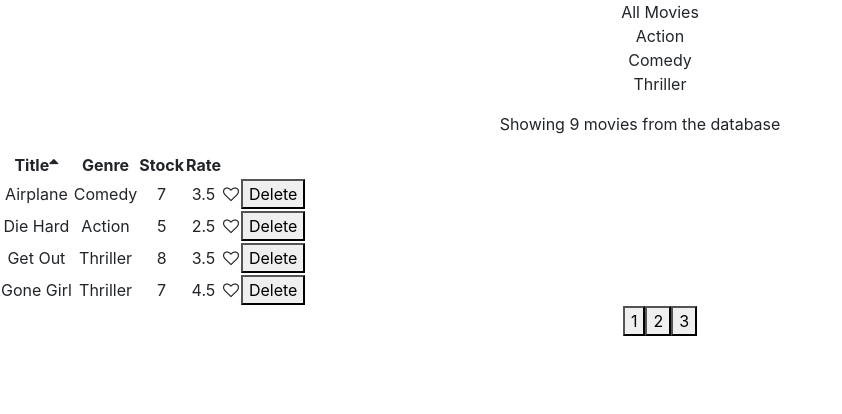
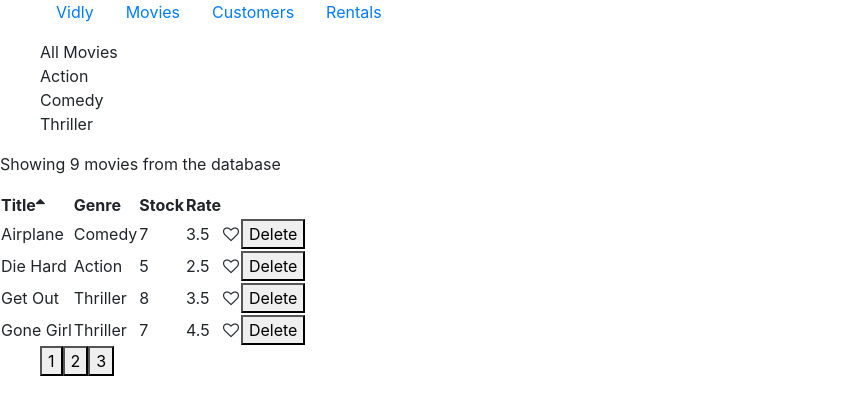
Before and after one commit to DhirajArun/VidlyReact, a React (Create React App) app: page /movies in a window 1280 px wide. Shown: the top 414 px of the page, without its empty margins (0-842 px from the left). Built offline with nearby package versions, Linux system fonts and the light colour scheme.

Commit message:
added the navbar

```diff
--- a/package.json
+++ b/package.json
@@ -11,6 +11,7 @@
     "prop-types": "^15.7.2",
     "react": "^17.0.2",
     "react-dom": "^17.0.2",
+    "react-router-dom": "^5.2.0",
     "react-scripts": "4.0.3",
     "underscore": "^1.13.0",
     "web-vitals": "^1.1.1"
--- a/src/App.js
+++ b/src/App.js
@@ -1,12 +1,26 @@
 import './App.css';
-import Movie from './components/movie'
+import React, {Component} from 'react'
+import Movie from './components/movie';
+import Customers from './components/customers';
+import Rentals from './components/rentals';
+import NotFound from './components/not-found';
+import NavBar from './components/navbar';
+import { Route, Switch, Redirect} from 'react-router-dom';
 
 
 function App() {
   return (
-    <div className="App">
-      <Movie />
-    </div>
+    <React.Fragment className="App">
+      <NavBar />
+      <Switch>
+        <Redirect from="/" exact to="/movies" />
+        <Route path="/movies" component={Movie} />
+        <Route path='/rentals' component={Rentals} />
+        <Route path='/customers' component={Customers} />
+        <Route path='/not-found' component={NotFound} />
+        <Redirect to='/not-found' />
+      </Switch>
+    </React.Fragment>
   );
 }
 
--- /dev/null
+++ b/src/components/customers.jsx
@@ -0,0 +1,10 @@
+import React, { Component } from "react";
+
+class Customers extends Component {
+  state = {};
+  render() {
+    return <h>Customers</h>;
+  }
+}
+
+export default Customers;
--- a/src/components/movie.jsx
+++ b/src/components/movie.jsx
@@ -14,7 +14,6 @@ class Movie extends Component {
     currentGenre: "564ad83s",
     currentPage: 1,
     sortColumn: { path: "title", order: "asc" },
-    sortingOrder: "asc",
   };
 
   handleDelete = (movie) => {
@@ -67,13 +66,8 @@ class Movie extends Component {
   };
 
   render() {
-    const {
-      movies,
-      currentPage,
-      genres,
-      currentGenre,
-      sortColumn,
-    } = this.state;
+    const { movies, currentPage, genres, currentGenre, sortColumn } =
+      this.state;
 
     const filteredMovie = this.filterMovie(movies, currentGenre);
     const sortedMovie = this.sortMovie(filteredMovie, sortColumn);
--- /dev/null
+++ b/src/components/navbar.jsx
@@ -0,0 +1,25 @@
+import React from "react";
+import { Link, NavLink } from "react-router-dom";
+
+function NavBar() {
+  return (
+    <div>
+      <ul style={{ listStyle: "none" }}>
+        <li style={{ display: "inline", padding: "1em" }}>
+          <Link to="/">Vidly</Link>
+        </li>
+        <li style={{ display: "inline", padding: "1em" }}>
+          <Link to="/movies">Movies</Link>
+        </li>
+        <li style={{ display: "inline", padding: "1em" }}>
+          <Link to="/customers">Customers</Link>
+        </li>
+        <li style={{ display: "inline", padding: "1em" }}>
+          <Link to="/rentals">Rentals</Link>
+        </li>
+      </ul>
+    </div>
+  );
+}
+
+export default NavBar;
--- /dev/null
+++ b/src/components/not-found.jsx
@@ -0,0 +1,10 @@
+import React, { Component } from "react";
+
+class NotFound extends Component {
+  state = {};
+  render() {
+    return <h>Not-Found</h>;
+  }
+}
+
+export default NotFound;
--- /dev/null
+++ b/src/components/rentals.jsx
@@ -0,0 +1,10 @@
+import React, { Component } from "react";
+
+class Rentals extends Component {
+  state = {};
+  render() {
+    return <h>Rentals</h>;
+  }
+}
+
+export default Rentals;
--- a/src/index.js
+++ b/src/index.js
@@ -2,13 +2,16 @@ import React from 'react';
 import ReactDOM from 'react-dom';
 import './index.css';
 import App from './App';
+import {BrowserRouter} from 'react-router-dom';
 import reportWebVitals from './reportWebVitals';
 import 'bootstrap/dist/css/bootstrap.css';
 import 'font-awesome/css/font-awesome.css';
 
 ReactDOM.render(
   <React.StrictMode>
-    <App />
+    <BrowserRouter>
+      <App />
+    </BrowserRouter>
   </React.StrictMode>,
   document.getElementById('root')
 );
```
Also changed, not shown: 1 other file (tests, documents, lock files or other folders).
